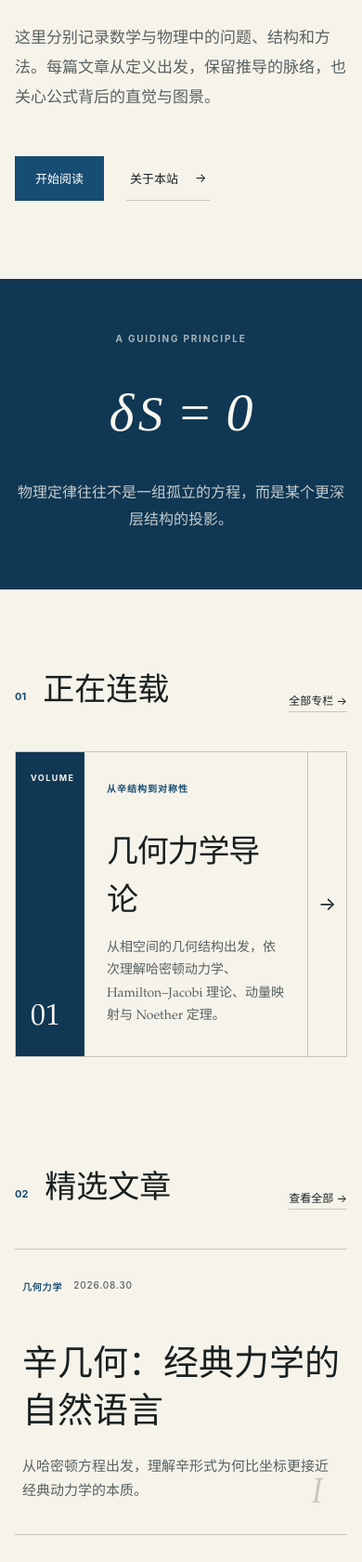
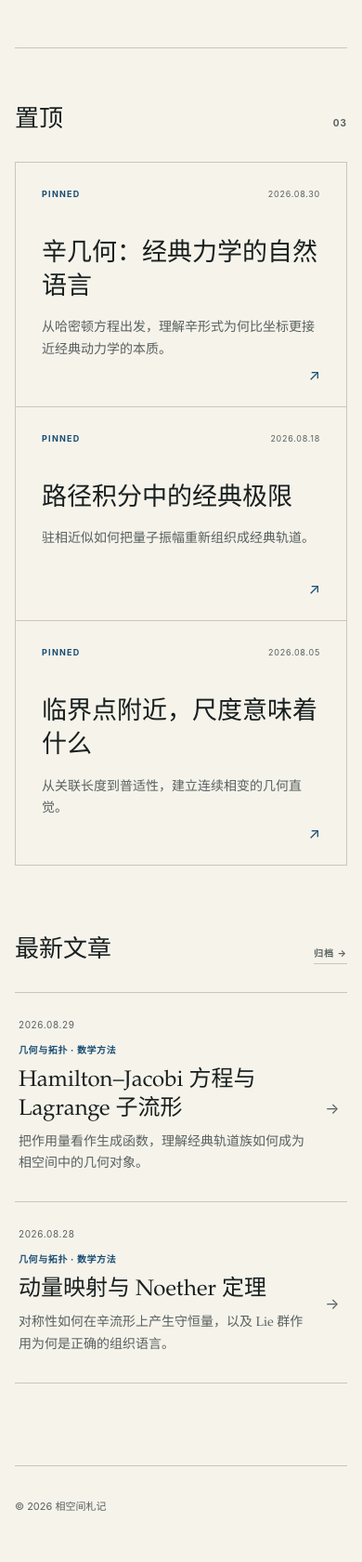
Before and after one commit to mr-eRrion/mr-eRrion.github.io, an Astro site: page / in a window 390 px wide. Shown: the part 320-2000 px from the top of the page at 93% size. Built offline with nearby package versions, Linux system fonts and the light colour scheme; Astro itself is replaced by a stand-in of ours.

Commit message:
Update index and about

```diff
--- a/src/pages/index.astro
+++ b/src/pages/index.astro
@@ -1,92 +1,67 @@
 ---
+import { getCollection } from 'astro:content';
 import BaseLayout from '../layouts/BaseLayout.astro';
-import { getCollection } from 'astro:content';
+import { TAG_LABELS } from '../config';
 
 const base = import.meta.env.BASE_URL.replace(/\/$/, '');
-const featuredSeries = (await getCollection('series')).find((series) => series.data.featured);
-const seriesPosts = featuredSeries
-  ? (await getCollection('posts', ({ data }) => !data.draft && data.series?.id === featuredSeries.id))
-      .sort((a, b) => (a.data.seriesOrder ?? 0) - (b.data.seriesOrder ?? 0))
-  : [];
+const posts = (await getCollection('posts', ({ data }) => !data.draft)).sort(
+  (a, b) => b.data.published.valueOf() - a.data.published.valueOf()
+);
+const pinnedPosts = posts.filter(({ data }) => data.featured).slice(0, 3);
+const timelinePosts = posts.filter(({ data }) => !data.featured);
+const formatDate = (date: Date) => date.toISOString().slice(0, 10).replaceAll('-', '.');
 ---
 
 <BaseLayout>
-  <section class="hero page-shell">
-    <div class="hero-kicker">MATHEMATICS & PHYSICS · NOTES & ESSAYS</div>
-    <h1>在数学结构中，<br /><em>重新理解物理。</em></h1>
-    <p class="hero-intro">
-      这里分别记录数学与物理中的问题、结构和方法。每篇文章从定义出发，保留推导的脉络，也关心公式背后的直觉与图景。
-    </p>
-    <div class="hero-actions">
-      <a class="button primary" href={`${base}/posts/`}>开始阅读</a>
-      <a class="button quiet" href={`${base}/about/`}>关于本站 <span aria-hidden="true">→</span></a>
+  <header class="home-intro page-shell">
+    <span class="eyebrow">MATHEMATICS · PHYSICS · NOTES</span>
+    <h1>相空间札记</h1>
+    <p>从定义与结构出发，记录数学、物理以及二者交汇处的问题、方法与推导。</p>
+  </header>
+
+  <main class="home-feed page-shell" data-pagefind-body>
+    {pinnedPosts.length > 0 && (
+      <section class="pinned-section" aria-labelledby="pinned-heading">
+        <div class="home-section-heading">
+          <h2 id="pinned-heading">置顶</h2>
+          <span>{String(pinnedPosts.length).padStart(2, '0')}</span>
         </div>
-  </section>
-
-  <section class="equation-band" aria-label="站点主题公式">
-    <div class="page-shell equation-inner">
-      <span class="equation-label">A guiding principle</span>
-      <div class="display-equation" aria-label="作用量变分等于零">
-        <span>δ</span><span class="script-s">S</span><span> = 0</span>
+        <div class="pinned-posts">
+          {pinnedPosts.map((post) => (
+            <a class="pinned-post" href={`${base}/posts/${post.id}/`}>
+              <div class="pinned-post-meta">
+                <span>PINNED</span>
+                <time datetime={post.data.published.toISOString()}>{formatDate(post.data.published)}</time>
               </div>
-      <p>物理定律往往不是一组孤立的方程，而是某个更深层结构的投影。</p>
+              <h3>{post.data.title}</h3>
+              <p>{post.data.description}</p>
+              <span class="pinned-post-arrow" aria-hidden="true">↗</span>
+            </a>
+          ))}
         </div>
-  </section>
-
-  {featuredSeries && (
-    <section class="page-shell home-series">
-      <div class="section-heading">
-        <div><span class="section-number">01</span><h2>正在连载</h2></div>
-        <a href={`${base}/series/`}>全部专栏 <span aria-hidden="true">→</span></a>
-      </div>
-      <a class="home-series-card" href={`${base}/series/${featuredSeries.id}/`}>
-        <div class="home-series-volume"><span>VOLUME</span><strong>{String(featuredSeries.data.volume).padStart(2, '0')}</strong></div>
-        <div class="home-series-copy"><span>{featuredSeries.data.subtitle}</span><h3>{featuredSeries.data.title}</h3><p>{featuredSeries.data.description}</p></div>
-        <div class="home-series-chapters"><span>{seriesPosts.length} CHAPTERS</span>{seriesPosts.slice(0, 3).map((post) => <small>{String(post.data.seriesOrder).padStart(2, '0')} · {post.data.title}</small>)}</div>
-        <div class="home-series-arrow">→</div>
-      </a>
       </section>
     )}
 
-  <section class="page-shell home-section">
-    <div class="section-heading">
-      <div>
-        <span class="section-number">02</span>
-        <h2>精选文章</h2>
+    <section class="timeline-section" aria-labelledby="timeline-heading">
+      <div class="home-section-heading">
+        <h2 id="timeline-heading">最新文章</h2>
+        <a href={`${base}/archive/`}>归档 <span aria-hidden="true">→</span></a>
       </div>
-      <a href={`${base}/posts/`}>查看全部 <span aria-hidden="true">→</span></a>
+      <div class="home-timeline">
+        {timelinePosts.map((post) => (
+          <article class="timeline-post">
+            <time datetime={post.data.published.toISOString()}>{formatDate(post.data.published)}</time>
+            <div class="timeline-post-copy">
+              <span class="timeline-post-tags">
+                {post.data.tags.map((tag) => TAG_LABELS[tag] ?? tag).join(' · ')}
+              </span>
+              <h3><a href={`${base}/posts/${post.id}/`}>{post.data.title}</a></h3>
+              <p>{post.data.description}</p>
             </div>
-    <div class="featured-grid">
-      <article class="featured-main">
-        <div class="article-meta"><span>几何力学</span><time datetime="2026-08-30">2026.08.30</time></div>
-        <h3><a href={`${base}/posts/symplectic-geometry/`}>辛几何：经典力学的自然语言</a></h3>
-        <p>从哈密顿方程出发，理解辛形式为何比坐标更接近经典动力学的本质。</p>
-        <div class="article-index">I</div>
+            <a class="timeline-post-arrow" href={`${base}/posts/${post.id}/`} aria-label={`阅读${post.data.title}`}>→</a>
           </article>
-      <article class="featured-side">
-        <div class="article-meta"><span>量子理论</span><time datetime="2026-08-18">2026.08.18</time></div>
-        <h3><a href={`${base}/posts/path-integral/`}>路径积分中的经典极限</a></h3>
-        <p>驻相近似如何把量子振幅重新组织成经典轨道。</p>
-        <div class="article-index">II</div>
-      </article>
-      <article class="featured-side">
-        <div class="article-meta"><span>统计物理</span><time datetime="2026-08-05">2026.08.05</time></div>
-        <h3><a href={`${base}/posts/ising-criticality/`}>临界点附近，尺度意味着什么</a></h3>
-        <p>从关联长度到普适性，建立相变的几何直觉。</p>
-        <div class="article-index">III</div>
-      </article>
+        ))}
       </div>
     </section>
-
-  <section class="page-shell topic-section">
-    <div class="section-heading">
-      <div><span class="section-number">03</span><h2>探索主题</h2></div>
-    </div>
-    <div class="topic-list">
-      <a href={`${base}/tags/geometry/`}><span>01</span><strong>几何与拓扑</strong><small>Geometry & Topology</small><b>→</b></a>
-      <a href={`${base}/tags/quantum/`}><span>02</span><strong>量子理论</strong><small>Quantum Theory</small><b>→</b></a>
-      <a href={`${base}/tags/statistical-physics/`}><span>03</span><strong>统计物理</strong><small>Statistical Physics</small><b>→</b></a>
-      <a href={`${base}/tags/mathematical-methods/`}><span>04</span><strong>数学方法</strong><small>Mathematical Methods</small><b>→</b></a>
-    </div>
-  </section>
+  </main>
 </BaseLayout>
--- a/src/styles/global.css
+++ b/src/styles/global.css
@@ -69,65 +69,40 @@ nav { display: flex; gap: 34px; font-family: var(--sans); font-size: 13px; color
 nav a { transition: color .2s ease; }
 nav a:hover { color: var(--blue); }
 
-.hero { padding: 112px 0 126px; }
-.hero-kicker { margin-bottom: 34px; color: var(--blue); font-family: var(--sans); font-size: 11px; font-weight: 700; letter-spacing: .18em; }
-.hero h1 { max-width: 920px; margin: 0; font-size: clamp(56px, 7.3vw, 104px); font-weight: 400; letter-spacing: -.055em; line-height: .98; }
-.hero h1 em { color: var(--blue); font-weight: 400; }
-.hero-intro { max-width: 660px; margin: 42px 0 0 25%; color: var(--ink-soft); font-size: 20px; line-height: 1.9; }
-.hero-actions { display: flex; gap: 24px; margin: 44px 0 0 25%; align-items: center; }
-.button { display: inline-flex; min-height: 48px; padding: 0 22px; align-items: center; gap: 18px; font-family: var(--sans); font-size: 13px; }
-.button.primary { color: white; background: var(--blue); }
-.button.primary:hover { background: var(--blue-deep); }
-.button.quiet { padding-inline: 4px; border-bottom: 1px solid var(--rule); }
+.home-intro { padding: 92px 0 82px; border-bottom: 1px solid var(--rule); }
+.home-intro h1 { margin: 20px 0 18px; font-size: clamp(54px, 7vw, 86px); font-weight: 400; letter-spacing: -.05em; line-height: 1; }
+.home-intro p { max-width: 610px; margin: 0; color: var(--ink-soft); font-size: 18px; line-height: 1.8; }
 
-.equation-band { padding: 58px 0; color: var(--on-blue); background: var(--blue-deep); }
-.equation-inner { display: grid; grid-template-columns: 1fr 1.1fr 1fr; align-items: center; gap: 40px; }
-.equation-label { align-self: start; font-family: var(--sans); font-size: 10px; font-weight: 700; letter-spacing: .18em; text-transform: uppercase; opacity: .65; }
-.display-equation { text-align: center; font-family: "STIX Two Math", "Times New Roman", serif; font-size: clamp(58px, 7vw, 92px); font-style: italic; white-space: nowrap; }
-.script-s { padding-left: .08em; font-size: .92em; }
-.equation-inner p { margin: 0; font-size: 16px; line-height: 1.85; opacity: .78; }
+.home-feed { padding: 72px 0 120px; }
+.home-feed section + section { margin-top: 92px; }
+.home-section-heading { display: flex; margin-bottom: 28px; align-items: baseline; justify-content: space-between; }
+.home-section-heading h2 { margin: 0; font-size: 26px; font-weight: 400; }
+.home-section-heading > span, .home-section-heading > a { color: var(--ink-soft); font-family: var(--sans); font-size: 10px; font-weight: 650; letter-spacing: .1em; }
+.home-section-heading > a { padding-bottom: 4px; border-bottom: 1px solid var(--rule); }
+.home-section-heading > a:hover { color: var(--blue); border-color: var(--blue); }
 
-.home-section { padding: 112px 0 120px; }
-.section-heading { display: flex; margin-bottom: 42px; align-items: end; justify-content: space-between; }
-.section-heading > div { display: flex; align-items: baseline; gap: 18px; }
-.section-number { color: var(--blue); font-family: var(--sans); font-size: 11px; font-weight: 700; }
-.section-heading h2 { margin: 0; font-size: 34px; font-weight: 400; }
-.section-heading > a { padding-bottom: 4px; border-bottom: 1px solid var(--rule); font-family: var(--sans); font-size: 12px; }
-.featured-grid { display: grid; grid-template-columns: 1.25fr 1fr; border-top: 1px solid var(--rule); }
-.featured-grid article { position: relative; min-height: 270px; padding: 32px; border-bottom: 1px solid var(--rule); }
-.featured-main { grid-row: span 2; border-right: 1px solid var(--rule); }
+.pinned-posts { display: grid; grid-template-columns: repeat(3, 1fr); border-top: 1px solid var(--rule); border-left: 1px solid var(--rule); }
+.pinned-post { position: relative; min-height: 280px; padding: 28px 28px 48px; border-right: 1px solid var(--rule); border-bottom: 1px solid var(--rule); transition: background .2s ease; }
+.pinned-post:hover { background: var(--paper-deep); }
+.pinned-post-meta { display: flex; align-items: center; justify-content: space-between; color: var(--ink-soft); font-family: var(--sans); font-size: 9px; letter-spacing: .08em; }
+.pinned-post-meta > span { color: var(--blue); font-weight: 700; letter-spacing: .14em; }
+.pinned-post h3 { margin: 56px 0 14px; font-size: clamp(24px, 2.4vw, 32px); font-weight: 400; line-height: 1.35; }
+.pinned-post p { margin: 0; color: var(--ink-soft); font-size: 14px; line-height: 1.65; }
+.pinned-post-arrow { position: absolute; right: 28px; bottom: 24px; color: var(--blue); font-family: var(--sans); }
+
+.home-timeline { border-top: 1px solid var(--rule); }
+.timeline-post { display: grid; grid-template-columns: 132px minmax(0, 1fr) 32px; gap: 28px; padding: 32px 4px; align-items: center; border-bottom: 1px solid var(--rule); }
+.timeline-post > time, .timeline-post-tags { color: var(--ink-soft); font-family: var(--sans); font-size: 10px; letter-spacing: .06em; }
+.timeline-post > time { align-self: start; padding-top: 5px; }
+.timeline-post-tags { color: var(--blue); font-weight: 650; }
+.timeline-post h3 { margin: 9px 0 8px; font-size: clamp(24px, 2.7vw, 34px); font-weight: 400; line-height: 1.3; }
+.timeline-post h3 a:hover { color: var(--blue); }
+.timeline-post p { max-width: 700px; margin: 0; color: var(--ink-soft); font-size: 14px; line-height: 1.65; }
+.timeline-post-arrow { display: grid; width: 32px; height: 32px; place-items: center; color: var(--ink-soft); font-family: var(--sans); }
+.timeline-post-arrow:hover { color: var(--blue); }
+
 .article-meta { display: flex; gap: 12px; color: var(--blue); font-family: var(--sans); font-size: 10px; font-weight: 700; letter-spacing: .08em; text-transform: uppercase; }
 .article-meta time { color: var(--ink-soft); font-weight: 500; }
-.featured-grid h3 { max-width: 690px; margin: 54px 0 18px; font-size: 30px; font-weight: 400; line-height: 1.35; }
-.featured-main h3 { margin-top: 90px; font-size: clamp(34px, 4vw, 54px); }
-.featured-grid h3 a:hover { color: var(--blue); }
-.featured-grid p { max-width: 620px; margin: 0; color: var(--ink-soft); font-size: 15px; line-height: 1.75; }
-.article-index { position: absolute; right: 26px; bottom: 20px; color: var(--rule); font-size: 38px; font-style: italic; }
-
-.home-series { padding: 112px 0 0; }
-.home-series-card { display: grid; grid-template-columns: 130px 1.25fr 1fr 54px; min-height: 300px; border: 1px solid var(--rule); transition: border-color .2s; }
-.home-series-card:hover { border-color: var(--blue); }
-.home-series-volume { display: flex; padding: 30px 24px; flex-direction: column; justify-content: space-between; color: var(--on-blue); background: var(--blue-deep); }
-.home-series-volume span, .home-series-chapters > span { font-family: var(--sans); font-size: 9px; font-weight: 700; letter-spacing: .16em; }
-.home-series-volume strong { font-size: 48px; font-weight: 400; }
-.home-series-copy { padding: 42px; border-right: 1px solid var(--rule); }
-.home-series-copy > span { color: var(--blue); font-family: var(--sans); font-size: 10px; font-weight: 700; letter-spacing: .1em; }
-.home-series-copy h3 { margin: 30px 0 16px; font-size: clamp(32px, 4vw, 50px); font-weight: 400; letter-spacing: -.035em; }
-.home-series-copy p { max-width: 570px; margin: 0; color: var(--ink-soft); font-size: 14px; line-height: 1.75; }
-.home-series-chapters { display: flex; padding: 42px 32px; flex-direction: column; gap: 16px; }
-.home-series-chapters > span { margin-bottom: 16px; color: var(--blue); }
-.home-series-chapters small { padding-bottom: 14px; border-bottom: 1px solid var(--rule); color: var(--ink-soft); font-size: 12px; line-height: 1.45; }
-.home-series-arrow { display: grid; place-items: center; border-left: 1px solid var(--rule); font-family: var(--sans); font-size: 20px; }
-
-.topic-section { padding-bottom: 120px; }
-.topic-list { border-top: 1px solid var(--rule); }
-.topic-list a { display: grid; grid-template-columns: 70px 1fr 1fr 30px; padding: 24px 8px; align-items: center; border-bottom: 1px solid var(--rule); transition: color .2s, padding .2s; }
-.topic-list a:hover { padding-inline: 16px; color: var(--blue); }
-.topic-list span, .topic-list small, .topic-list b { font-family: var(--sans); }
-.topic-list span { color: var(--ink-soft); font-size: 11px; }
-.topic-list strong { font-size: 22px; font-weight: 400; }
-.topic-list small { color: var(--ink-soft); font-size: 11px; letter-spacing: .08em; text-transform: uppercase; }
-.topic-list b { font-weight: 400; }
 
 .site-footer { display: flex; padding: 34px 0 42px; justify-content: space-between; border-top: 1px solid var(--rule); color: var(--ink-soft); font-family: var(--sans); font-size: 11px; }
 
@@ -313,7 +288,6 @@ nav a:hover { color: var(--blue); }
 @media (prefers-color-scheme: dark) {
   :root { --paper: #171b1a; --paper-deep: #202625; --ink: #e8e4da; --ink-soft: #a7aeaa; --blue: #82b5d7; --blue-deep: #0d3048; --rule: #3a403e; }
   .prose pre { filter: invert(.88) hue-rotate(180deg); }
-  .equation-band { background: #0d3048; }
 }
 
 @media (max-width: 760px) {
@@ -321,25 +295,17 @@ nav a:hover { color: var(--blue); }
   .site-header { height: 76px; }
   nav { gap: 16px; }
   nav a:nth-child(3), nav a:nth-child(4), nav a:nth-child(5) { display: none; }
-  .hero { padding: 76px 0 84px; }
-  .hero h1 { font-size: 53px; }
-  .hero-intro, .hero-actions { margin-left: 0; }
-  .hero-intro { font-size: 17px; }
-  .equation-inner { grid-template-columns: 1fr; text-align: center; }
-  .equation-label { justify-self: center; }
-  .featured-grid { grid-template-columns: 1fr; }
-  .featured-main { grid-row: auto; border-right: 0; }
-  .featured-grid article { padding-inline: 8px; }
-  .featured-main h3 { margin-top: 54px; font-size: 38px; }
-  .topic-list a { grid-template-columns: 42px 1fr 24px; }
-  .topic-list small { display: none; }
-  .home-series { padding-top: 80px; }
-  .home-series-card { grid-template-columns: 74px 1fr 42px; }
-  .home-series-volume { padding: 22px 16px; }
-  .home-series-volume strong { font-size: 32px; }
-  .home-series-copy { padding: 30px 24px; border-right: 0; }
-  .home-series-copy h3 { font-size: 34px; }
-  .home-series-chapters { display: none; }
+  .home-intro { padding: 68px 0 62px; }
+  .home-intro h1 { font-size: 50px; }
+  .home-intro p { font-size: 16px; }
+  .home-feed { padding: 54px 0 88px; }
+  .home-feed section + section { margin-top: 68px; }
+  .pinned-posts { grid-template-columns: 1fr; }
+  .pinned-post { min-height: 230px; }
+  .pinned-post h3 { margin-top: 42px; font-size: 27px; }
+  .timeline-post { grid-template-columns: 1fr 24px; gap: 12px; padding: 28px 4px; }
+  .timeline-post > time { grid-column: 1 / -1; padding: 0; }
+  .timeline-post-arrow { width: 24px; }
   .site-footer { gap: 16px; }
   .footer-motto { display: none; }
   .listing-shell, .about-shell, .post-header, .post-grid, .compact-listing { width: min(100% - 32px, 1040px); }
```
Also changed, not shown: PROJECT.md (+1 -2 lines), src/pages/about.astro (+4 -11 lines). Lines whose indentation alone changed are shown as unchanged.
